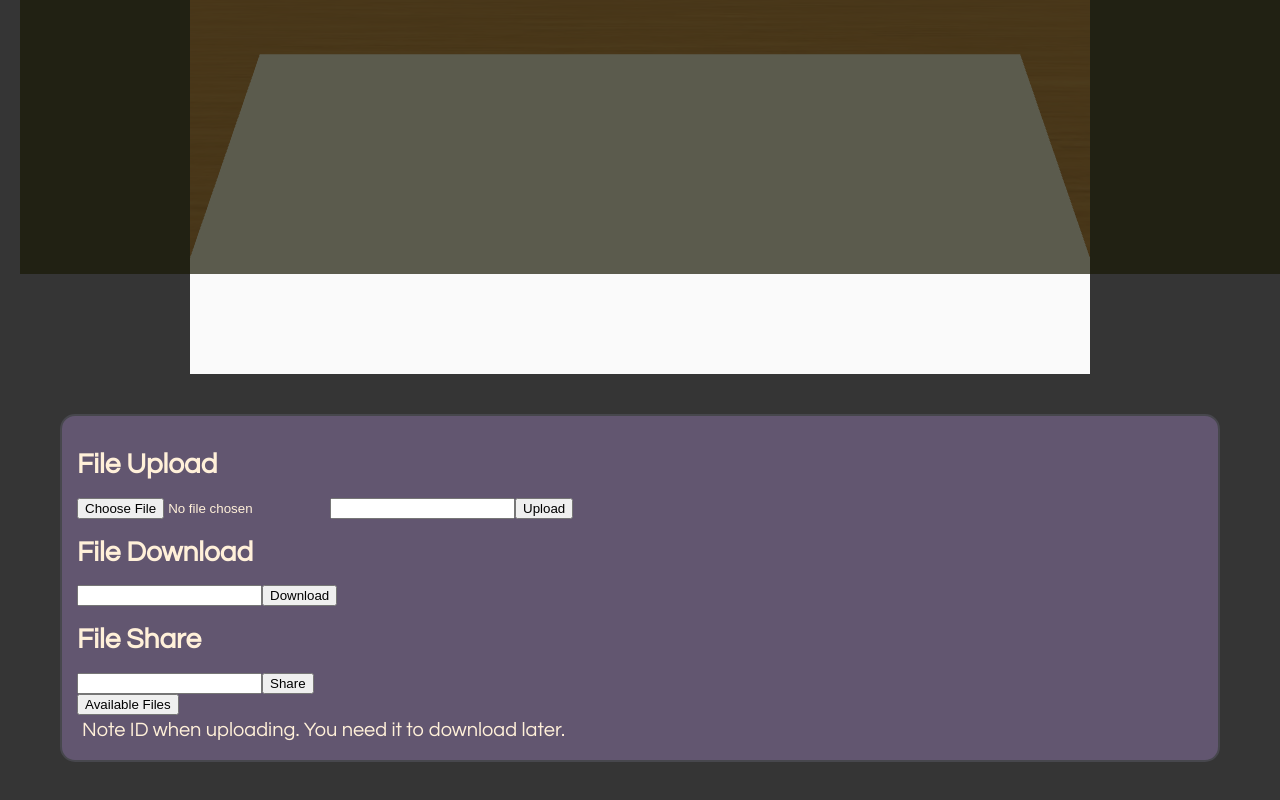
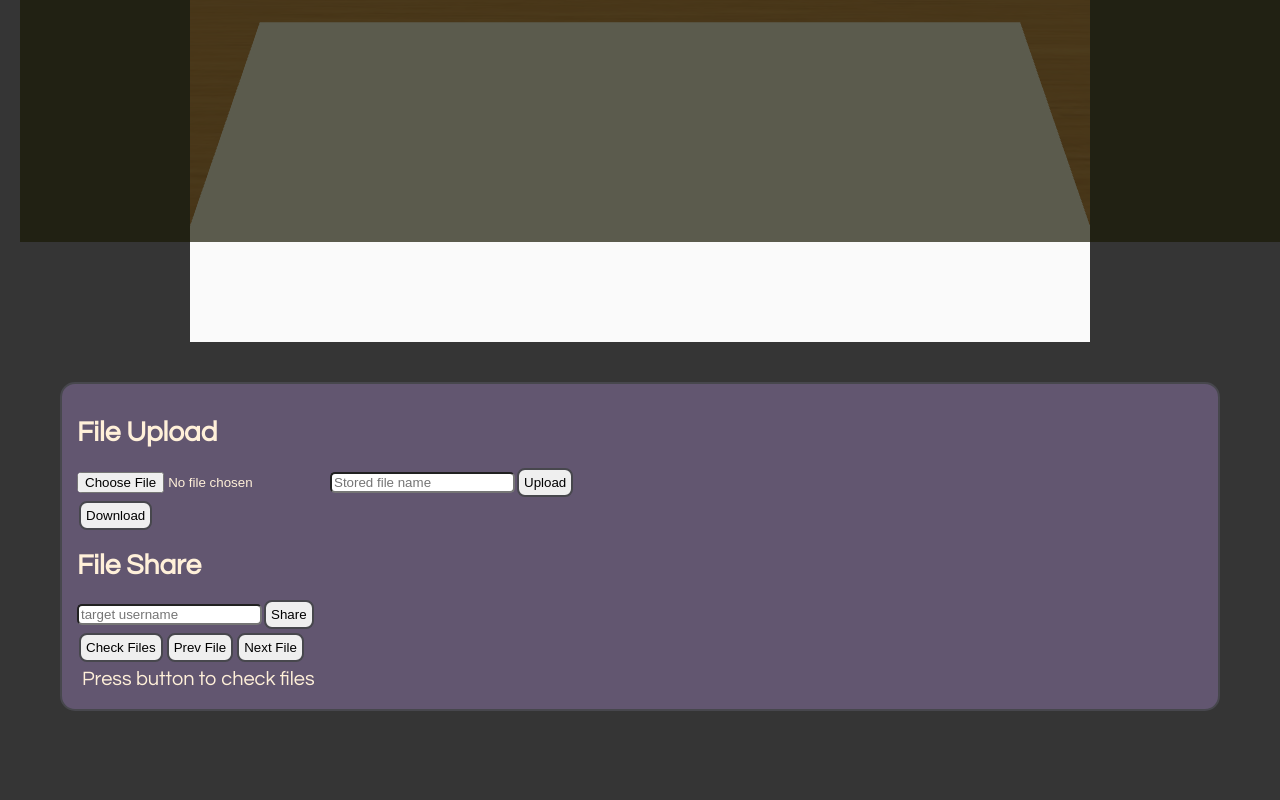
Before and after one commit to TonyWu386/courier279, a React app in the folder frontend/: page / in a window 1280 px wide. Shown: the part 1514-2314 px from the top of the page. After the commit the page ends 2285 px from the top, so only its background shows below. Built offline with nearby package versions, Linux system fonts and the light colour scheme; animation ran at ten frames a second.

Commit message:
Frontend - bug fix and tweak

```diff
--- a/frontend/src/index.css
+++ b/frontend/src/index.css
@@ -53,6 +53,17 @@ ol, ul {
   border-radius: 15px;
   border: 2px #47474d solid;
   background-color: #625670;
+}
+
+.box-manage button {
+  margin: 2px;
+  padding: 5px;
+  border-radius: 8px;
+  border: 2px #47474d solid;
+}
+
+.box-manage input {
+  border-radius: 5px;
 }
 
 .instructext {
--- a/frontend/src/index.js
+++ b/frontend/src/index.js
@@ -127,7 +127,9 @@ class FileUp extends React.Component {
         file_name: null,
         fileId: null,
         username: null,
-        feedback: "Note ID when uploading. You need it to download later."
+        selectIdx: 0,
+        available: [],
+        feedback: "Press button to check files",
     };
     this.onFormSubmit = this.onFormSubmit.bind(this);
     this.onChange = this.onChange.bind(this);
@@ -136,24 +138,49 @@ class FileUp extends React.Component {
   getAvailableFiles() {
     axios.get(server + "/api/file/share/")
     .then((response) => {
+      this.setState({
+        available : response.data,
+        feedback : "You have " + response.data.length + " files"
+      });
+      if (response.data.length > 0) {
+        this.setState({
+          feedback : this.state.feedback + " - selected for action file " + this.state.available[this.state.selectIdx].FileName + " from user " + this.state.available[this.state.selectIdx].SharerUsername,
+        });
+      }
     }).catch((error) => {
       console.log(error);
     });
+  }
+
+  nextFile() {
+    if (this.state.available.length > this.state.selectIdx + 1) {
+      let idx = this.state.selectIdx + 1;
+      this.setState({
+        feedback : "Selected for action file " + this.state.available[idx].FileName + " from user " + this.state.available[idx].SharerUsername,
+        selectIdx : idx,
+      });
+    }
+  }
+
+  prevFile() {
+    if (this.state.selectIdx > 0) {
+      let idx = this.state.selectIdx - 1;
+      this.setState({
+        feedback : "Selected for action file " + this.state.available[idx].FileName + " from user " + this.state.available[idx].SharerUsername,
+        selectIdx : idx,
+      });
+    }
   }
 
   onFormSubmit(e, field){
     e.preventDefault();
 
     if (field == 'u') {
-      // UPLOAD demo
-
+      // UPLOAD
       function uploadFileAsync(file, file_name, pubkey, privkey, callback) {
         let reader = new FileReader();
 
         reader.addEventListener("load", function () {
-
-          // On very large file, encryption process can freeze up 3D canvas
-          // TODO maybe switch to web worker?
           const random_key = nacl.randomBytes(nacl.secretbox.keyLength);
           const nonce = nacl.randomBytes(nacl.secretbox.nonceLength);
           const encrypted_file = nacl.secretbox(new Uint8Array(reader.result), nonce, random_key);
@@ -178,6 +205,9 @@ class FileUp extends React.Component {
 
           axios.post(server + "/api/file/upload/", formData, config)
           .then((response) => {
+            this.setState({
+              feedback : "File uploaded successfully",
+            });
             callback(null, response);
           }).catch((error) => {
             console.log(error);
@@ -191,22 +221,24 @@ class FileUp extends React.Component {
       uploadFileAsync(this.state.file, this.state.file_name, this.props.getUserPubKey(), this.props.getUserPrivKey(), (err, res) => {
         if (err) console.log("ERROR CAUGHT");
         if (res) {
-          this.setState({ feedback : "Remember this ID to retrieve later :" + res.data.fileId });
+          this.setState({ feedback : "Uploaded to server successfully"});
         }
       });
 
     } else if (field == 'd') {
-      // DOWNLOAD demo
+      if (!this.state.available[this.state.selectIdx]) return;
+
+      // DOWNLOAD
       let encrypted_file_blob = null;
 
-      axios.get(server + "/api/file/" + this.state.fileId + "/", {
+      axios.get(server + "/api/file/" + this.state.available[this.state.selectIdx].FileId + "/", {
         responseType: 'arraybuffer',
       })
       .then((response) => {
 
         encrypted_file_blob = new Uint8Array(response.data);
 
-        return axios.get(server + "/api/file/" + this.state.fileId + "/header/");
+        return axios.get(server + "/api/file/" + this.state.available[this.state.selectIdx].FileId + "/header/");
       }).then((response) => {
 
 
@@ -224,7 +256,7 @@ class FileUp extends React.Component {
         const url = window.URL.createObjectURL(new Blob([decryptedFile]));
         const link = document.createElement('a');
         link.href = url;
-        link.setAttribute('download', 'file');
+        link.setAttribute('download', this.state.available[this.state.selectIdx].FileName);
         document.body.appendChild(link);
         link.click();
 
@@ -233,7 +265,9 @@ class FileUp extends React.Component {
         console.log(error);
       });
     } else {
-      // SHARE demo
+      // SHARE
+
+      if (!this.state.available[this.state.selectIdx]) return;
 
       let target_user_pubkey;
 
@@ -241,7 +275,7 @@ class FileUp extends React.Component {
       .then((response) => {
         target_user_pubkey = util.decodeBase64(response.data.pubkey);
 
-        return axios.get(server + "/api/file/" + this.state.fileId + "/header/");
+        return axios.get(server + "/api/file/" + this.state.available[this.state.selectIdx].FileId + "/header/");
       }).then((response) => {
 
         const encrypted_encryption_key = util.decodeBase64(response.data.EncryptedEncryptionKey);
@@ -258,9 +292,12 @@ class FileUp extends React.Component {
           encrypted_encryption_key: util.encodeBase64(target_encrypted_encryption_key),
           encrypted_encryption_key_nonce: util.encodeBase64(target_encrypted_encryption_key_nonce),
           target_username: this.state.username,
-          fileId: this.state.fileId,
+          fileId: this.state.available[this.state.selectIdx].FileId.toString(),
         });
       }).then((response) => {
+        this.setState({
+          feedback : "File uploaded successfully",
+        });
       }).catch((error) => {
         console.log(error);
       });
@@ -285,20 +322,18 @@ class FileUp extends React.Component {
         <form onSubmit={(e) => this.onFormSubmit(e, 'u')}>
             <h1>File Upload</h1>
             <input type="file" name="myFile" onChange={(e) => this.onChange(e, 'f')} />
-            <input type="text" name="fileName" onChange={(e) => this.onChange(e, 'n')} />
+            <input type="text" name="fileName" placeholder="Stored file name" onChange={(e) => this.onChange(e, 'n')} />
             <button type="submit">Upload</button>
         </form>
-        <form onSubmit={(e) => this.onFormSubmit(e, 'd')}>
-            <h1>File Download</h1>
-            <input type="text" name="fileId" onChange={(e) => this.onChange(e, 'i')} />
-            <button type="submit">Download</button>
-        </form>
+        <button onClick={(e) => this.onFormSubmit(e, 'd')}>Download</button>
         <form onSubmit={(e) => this.onFormSubmit(e, 's')}>
             <h1>File Share</h1>
-            <input type="text" name="username" onChange={(e) => this.onChange(e, 'u')} />
+            <input type="text" name="username" placeholder="target username" onChange={(e) => this.onChange(e, 'u')} />
             <button type="submit">Share</button>
         </form>
-        <button onClick={() => this.getAvailableFiles()}>Available Files</button>
+        <button onClick={() => this.getAvailableFiles()}>Check Files</button>
+        <button onClick={() => this.prevFile()}>Prev File</button>
+        <button onClick={() => this.nextFile()}>Next File</button>
         <div class="file-feedback">{this.state.feedback}</div>
       </div>
     )
```
